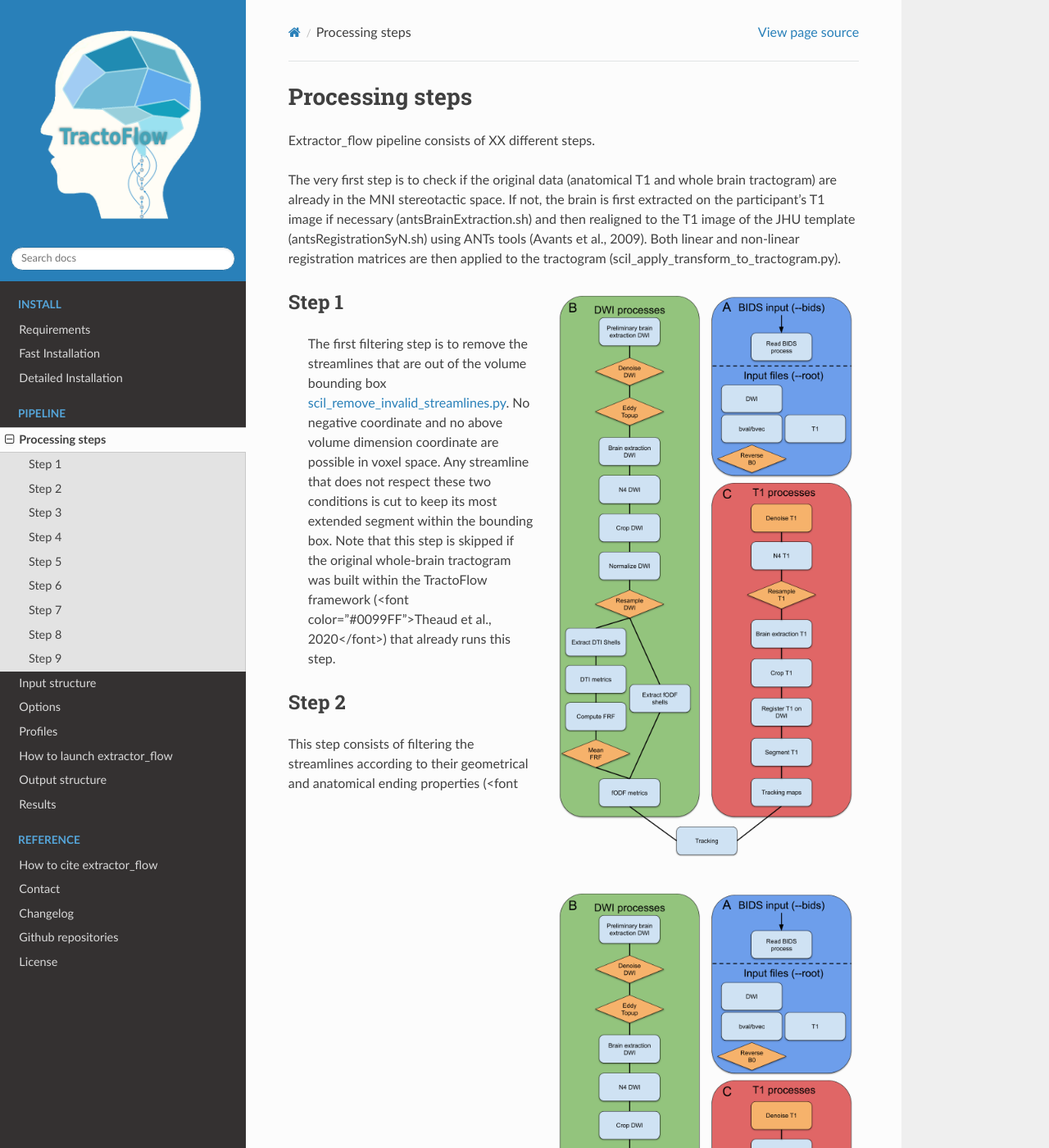
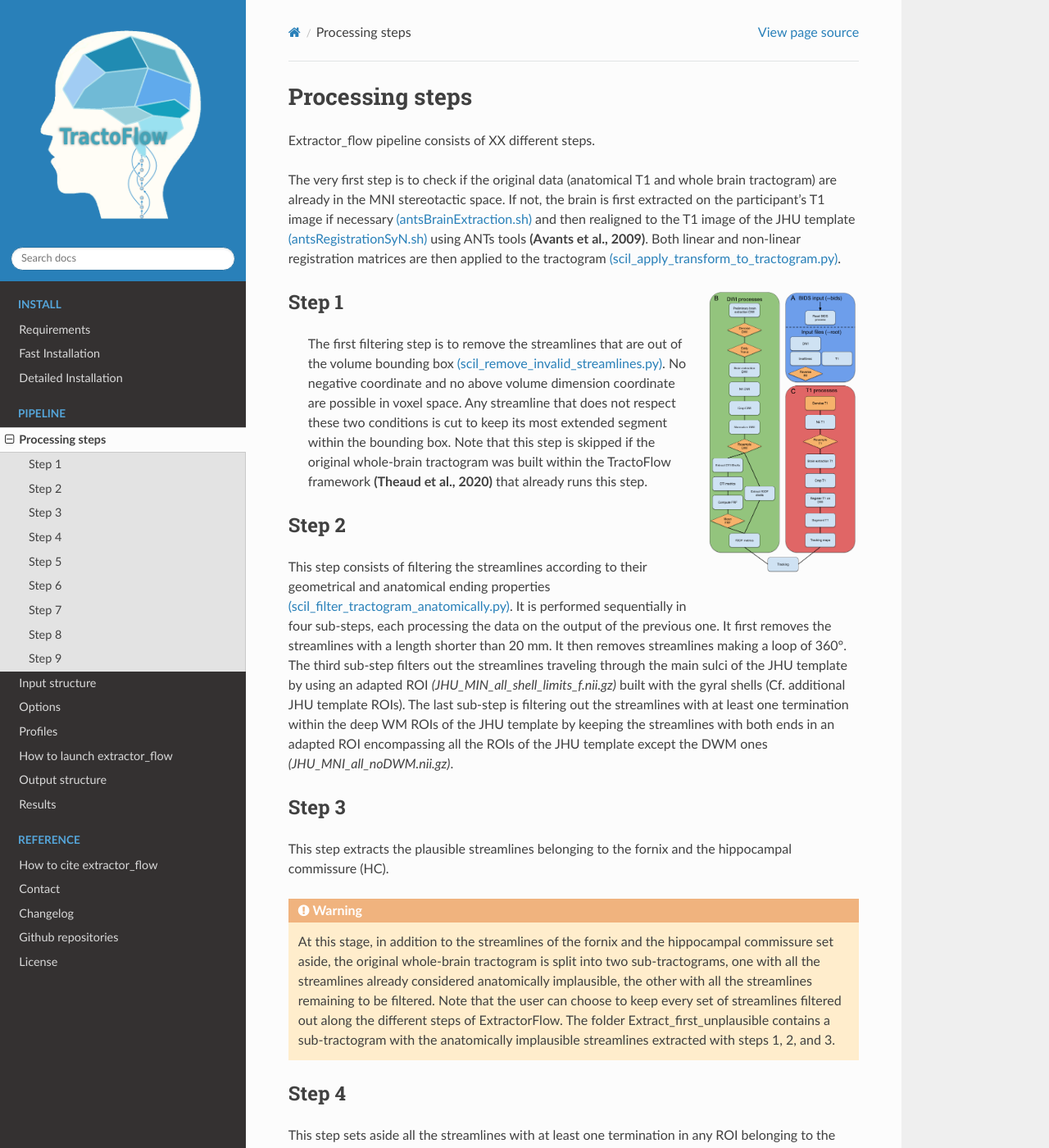
Before and after one commit to scilus/extractor_flow_documentation, a Sphinx documentation site: the page built from source/pipeline/steps.rst, in a window 1280 px wide and 1400 px high. Shown: the whole window at 82% size. Built offline with Sphinx 7.4.7 and the Read the Docs theme 2.0.0, drawn with Linux system fonts in a browser that asks for light colours; some of the changed text lies outside the part shown.

Commit message:
modifs LP

```diff
--- a/source/conf.py
+++ b/source/conf.py
@@ -19,7 +19,7 @@
 
 # -- Project information -----------------------------------------------------
 
-project = u'TractoFlow-documentation'
+project = u'Extractor_flow-documentation'
 copyright = u'2022, SCIL'
 author = u'SCIL'
 
@@ -110,7 +110,7 @@
 # -- Options for HTMLHelp output ---------------------------------------------
 
 # Output file base name for HTML help builder.
-htmlhelp_basename = 'TractoFlow-documentationdoc'
+htmlhelp_basename = 'Extractor_flow-documentationdoc'
 
 
 # -- Options for LaTeX output ------------------------------------------------
@@ -137,7 +137,7 @@
 # (source start file, target name, title,
 #  author, documentclass [howto, manual, or own class]).
 latex_documents = [
-    (master_doc, 'TractoFlow-documentation.tex', u'TractoFlow-documentation Documentation',
+    (master_doc, 'Extractor_flow-documentation.tex', u'Extractor_flow-documentation Documentation',
      u'SCIL', 'manual'),
 ]
 
@@ -147,7 +147,7 @@
 # One entry per manual page. List of tuples
 # (source start file, name, description, authors, manual section).
 man_pages = [
-    (master_doc, 'tractoflow-documentation', u'TractoFlow-documentation Documentation',
+    (master_doc, 'Extractor_flow-documentation', u'Extractor_flow-documentation Documentation',
      [author], 1)
 ]
 
@@ -158,8 +158,8 @@
 # (source start file, target name, title, author,
 #  dir menu entry, description, category)
 texinfo_documents = [
-    (master_doc, 'TractoFlow-documentation', u'TractoFlow-documentation Documentation',
-     author, 'TractoFlow-documentation', 'One line description of project.',
+    (master_doc, 'Extractor_flow-documentation', u'Extractor_flow-documentation Documentation',
+     author, 'Extractor_flow-documentation', 'One line description of project.',
      'Miscellaneous'),
 ]
 
--- a/source/pipeline/steps.rst
+++ b/source/pipeline/steps.rst
@@ -3,23 +3,23 @@
 
 Extractor_flow pipeline consists of XX different steps.
 
-The very first step is to check if the original data (anatomical T1 and whole brain tractogram) are already in the MNI stereotactic space. If not, the brain is first extracted on the participant's T1 image if necessary (antsBrainExtraction.sh) and then realigned to the T1 image of the JHU template (antsRegistrationSyN.sh) using ANTs tools (Avants et al., 2009). Both linear and non-linear registration matrices are then applied to the tractogram (scil_apply_transform_to_tractogram.py).
+The very first step is to check if the original data (anatomical T1 and whole brain tractogram) are already in the MNI stereotactic space. If not, the brain is first extracted on the participant's T1 image if necessary `(antsBrainExtraction.sh) <https://github.com/ANTsX/ANTs/blob/master/Scripts/antsBrainExtraction.sh>`_ and then realigned to the T1 image of the JHU template `(antsRegistrationSyN.sh) <https://github.com/ANTsX/ANTs/blob/master/Scripts/antsRegistrationSyN.sh>`_ using ANTs tools **(Avants et al., 2009)**. Both linear and non-linear registration matrices are then applied to the tractogram `(scil_apply_transform_to_tractogram.py) <https://scilpy.readthedocs.io/en/latest/scripts/scil_apply_transform_to_tractogram.html>`_.
 
 .. image:: ../data/tractoflow_graph.png
-   :scale: 40 %
+   :scale: 20 %
    :align: right
 
 Step 1
 ------
- The first filtering step is to remove the streamlines that are out of the volume bounding box `scil_remove_invalid_streamlines.py <https://scilpy.readthedocs.io/en/latest/scripts/scil_remove_invalid_streamlines.html>`_. No negative coordinate and no above volume dimension coordinate are possible in voxel space. Any streamline that does not respect these two conditions is cut to keep its most extended segment within the bounding box. Note that this step is skipped if the original whole-brain tractogram was built within the TractoFlow framework (<font color="#0099FF">Theaud et al., 2020</font>) that already runs this step.
-
-.. image:: ../data/tractoflow_graph.png
-   :scale: 40 %
-   :align: right
+ The first filtering step is to remove the streamlines that are out of the volume bounding box `(scil_remove_invalid_streamlines.py) <https://scilpy.readthedocs.io/en/latest/scripts/scil_remove_invalid_streamlines.html>`_. No negative coordinate and no above volume dimension coordinate are possible in voxel space. Any streamline that does not respect these two conditions is cut to keep its most extended segment within the bounding box. Note that this step is skipped if the original whole-brain tractogram was built within the TractoFlow framework **(Theaud et al., 2020)** that already runs this step.
 
 Step 2
 ------
-This step consists of filtering the streamlines according to their geometrical and anatomical ending properties (<font color="#0099FF">**scil_filter_tractogram_anatomically.py**</font>). It is performed sequentially in four sub-steps, each processing the data on the output of the previous one. It first removes the streamlines with a length shorter than 20 mm. It then removes streamlines making a loop of 360°. The third sub-step filters out the streamlines traveling through the main sulci of the JHU template by using an adapted ROI (<font color="#0099FF">**JHU_MIN_all_shell_limits_f.nii.gz**</font>) built with the gyral shells (Cf. additional JHU template ROIs). The last sub-step is filtering out the streamlines with at least one termination within the deep WM ROIs of the JHU template by keeping the streamlines with both ends in an adapted ROI encompassing all the ROIs of the JHU template except the DWM ones (<font color="#0099FF">**JHU_MNI_all_noDWM.nii.gz**</font>).
+This step consists of filtering the streamlines according to their geometrical and anatomical ending properties `(scil_filter_tractogram_anatomically.py) <https://scilpy.readthedocs.io/en/latest/scripts/scil_filter_tractogram_anatomically.html>`_.
+It is performed sequentially in four sub-steps, each processing the data on the output of the previous one.
+It first removes the streamlines with a length shorter than 20 mm. It then removes streamlines making a loop of 360°.
+The third sub-step filters out the streamlines traveling through the main sulci of the JHU template by using an adapted ROI *(JHU_MIN_all_shell_limits_f.nii.gz)* built with the gyral shells (Cf. additional JHU template ROIs).
+The last sub-step is filtering out the streamlines with at least one termination within the deep WM ROIs of the JHU template by keeping the streamlines with both ends in an adapted ROI encompassing all the ROIs of the JHU template except the DWM ones *(JHU_MNI_all_noDWM.nii.gz)*.
 
 Step 3
 ------
```
